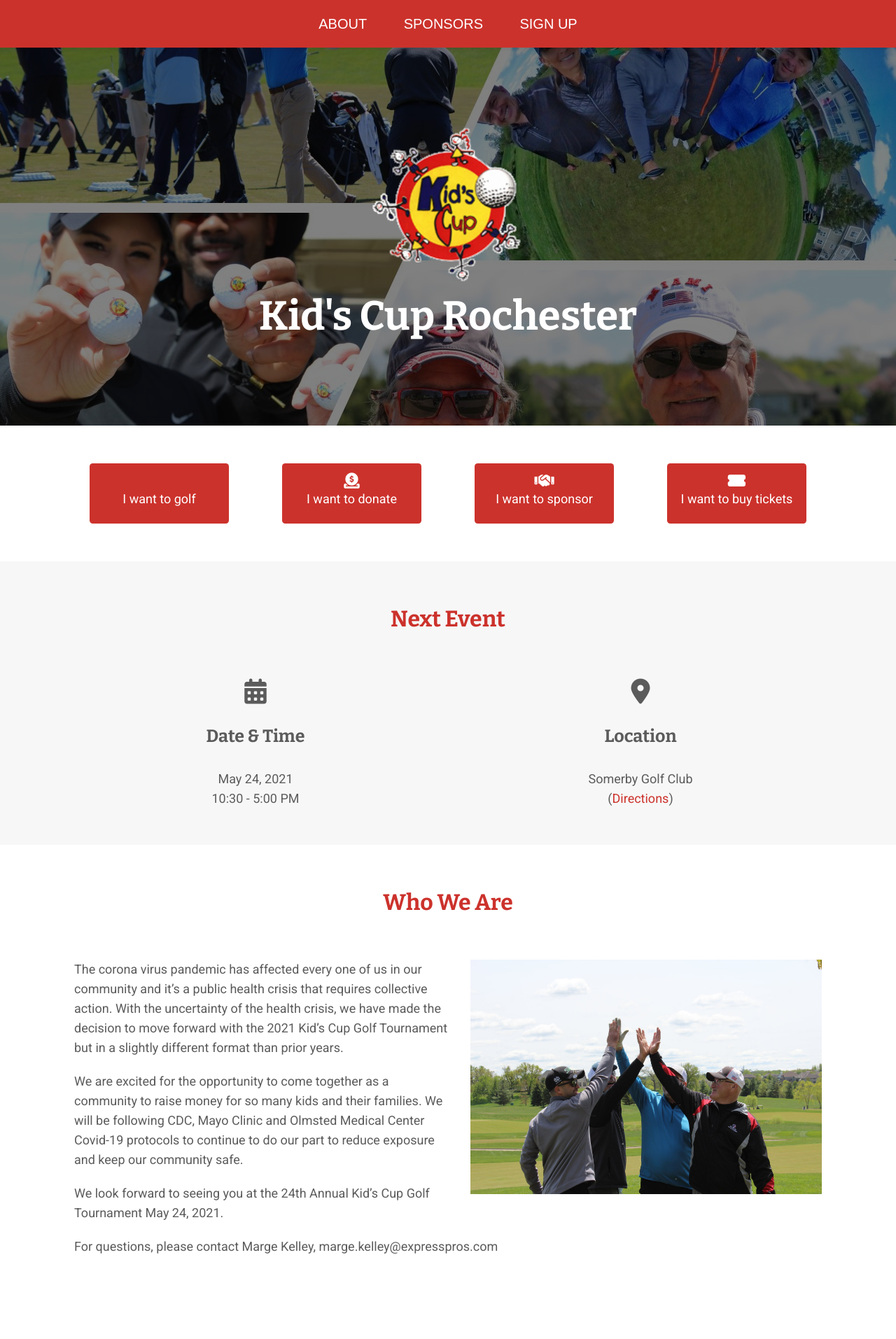
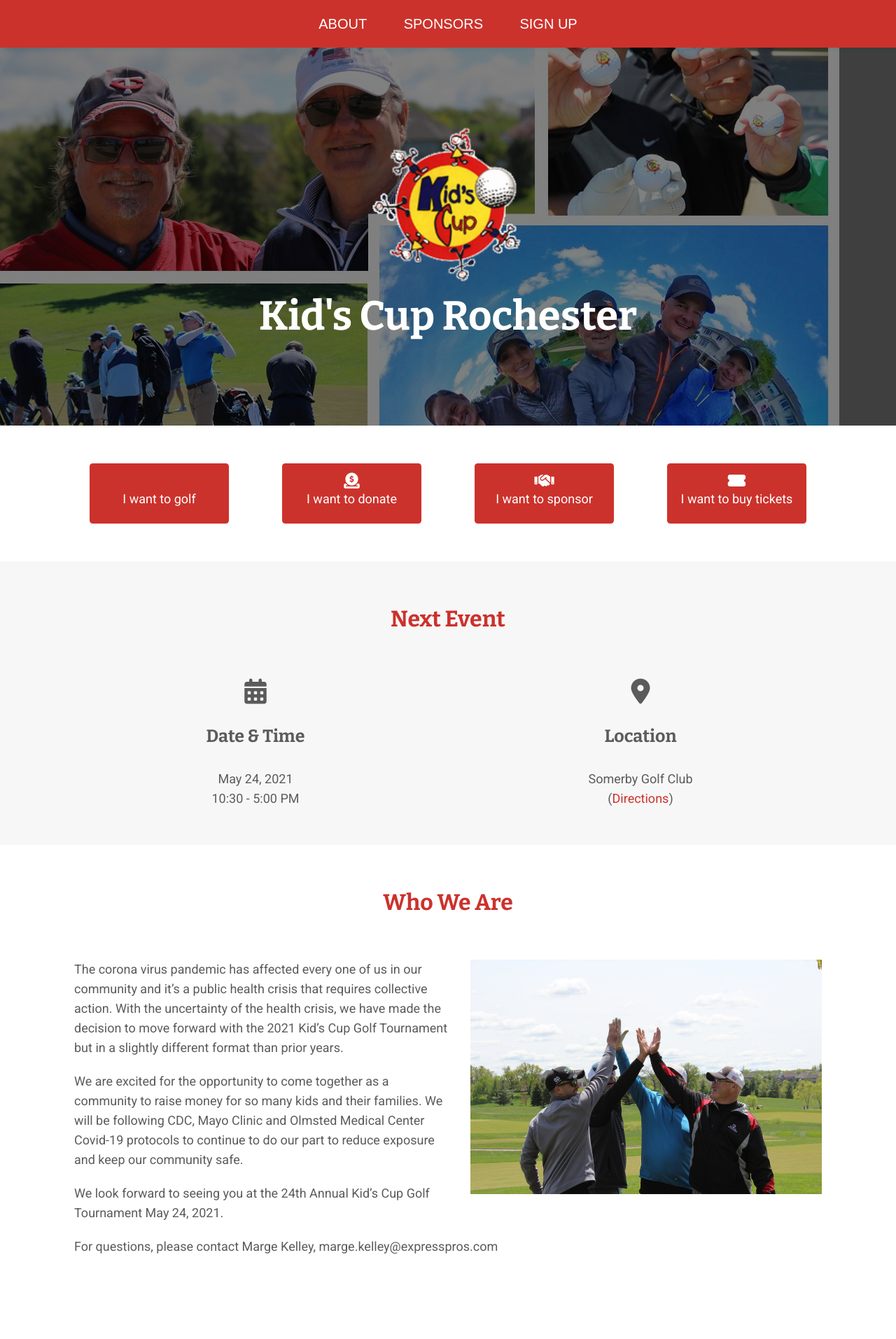
Before and after one commit to kidscuprochester/kidscuprochester.github.io, a Jekyll site: the page built from index.md, in a window 1280 px wide. Shown: the top 1913 px of the page at 70% size. Built offline with Jekyll 4.4.1, drawn with Linux system fonts in a browser that asks for light colours; nearby versions of some CDN libraries.

Commit message:
Updated Config

```diff
--- a/_config.yml
+++ b/_config.yml
@@ -16,7 +16,7 @@ markdown: kramdown
 plugins:
 - jekyll-feed
 intro:
-  image: "/uploads/web%20header.jpg"
+  image: "/uploads/web%20header.2.jpg"
 quick_actions:
   want_to_golf:
     button_text: I want to golf
```
